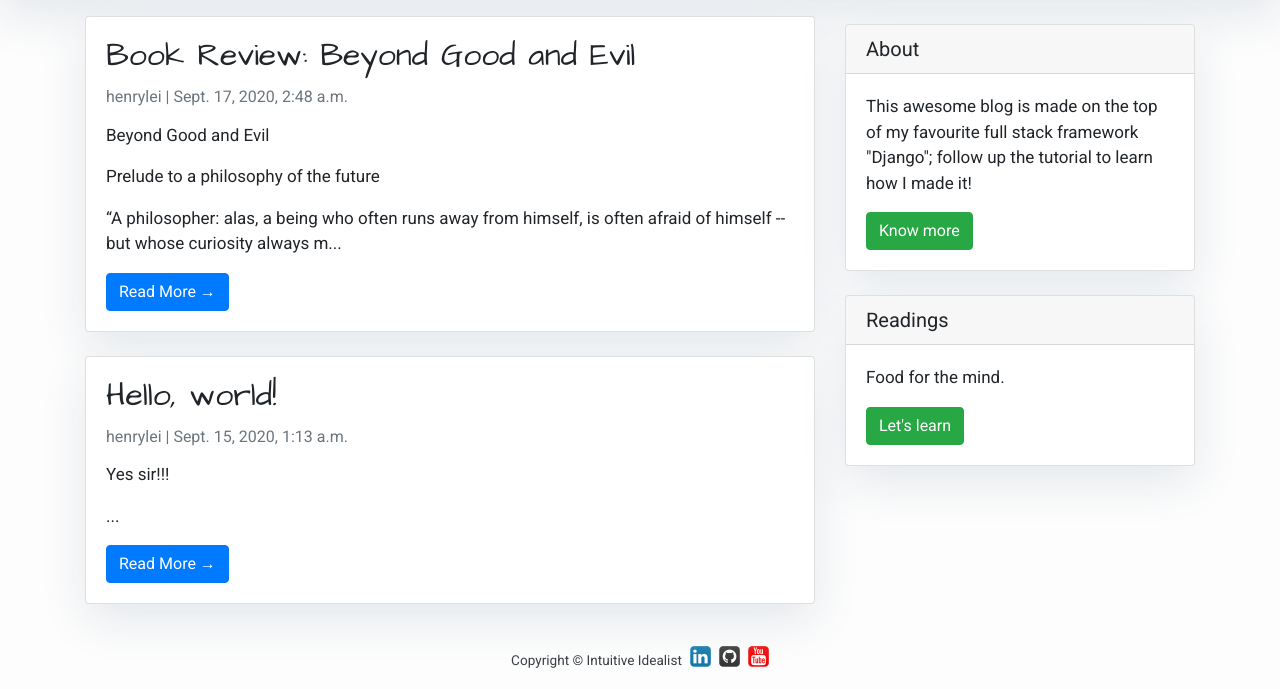
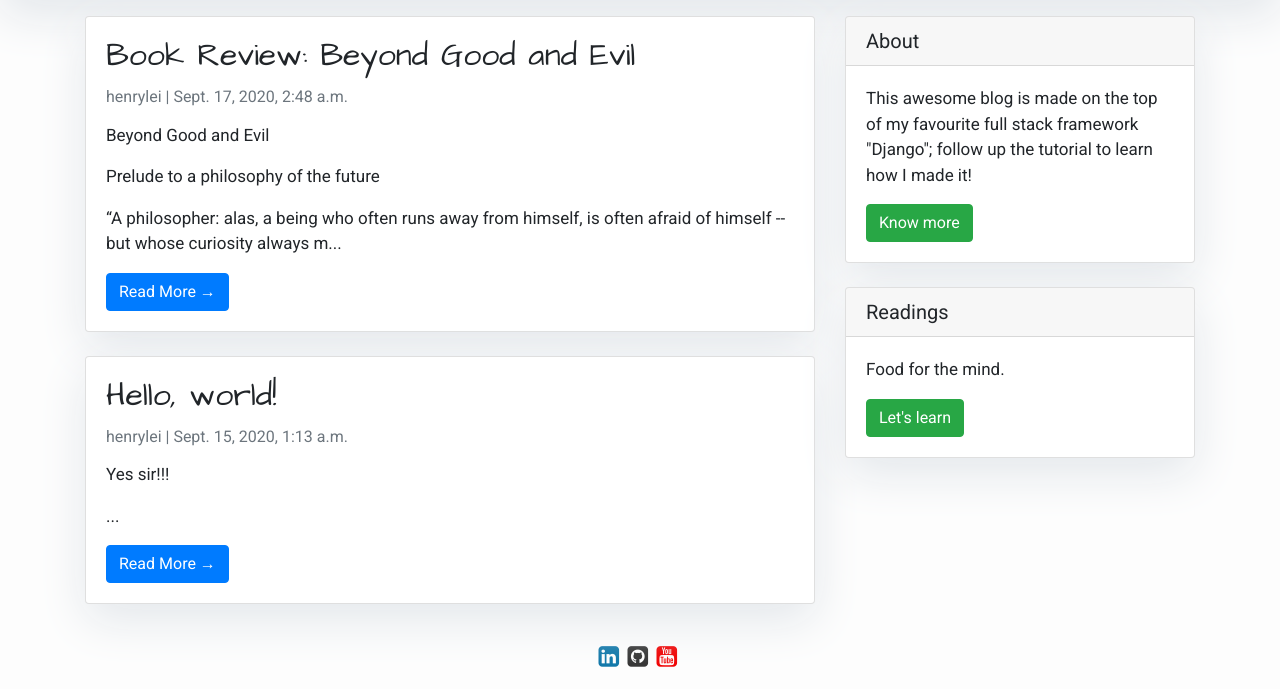
Before and after one commit to henrylei2000/mysite, a Django app: page / in a window 1280 px wide. Shown: the part 200-889 px from the top of the page. Run offline with Django 3.2, Linux system fonts and the light colour scheme; data comes from the database, SQL or seed files in the repository; some libraries are stand-ins or nearby versions.

Commit message:
layout change

```diff
--- a/blog/templates/base.html
+++ b/blog/templates/base.html
@@ -66,11 +66,9 @@
         <!-- Footer -->
         <footer class="py-3 bg-grey">
             <p class="m-0 text-dark text-center ">
-                <small>Copyright &copy; Intuitive Idealist</small>&nbsp;
                 <a href="https://www.linkedin.com/in/henry-lei-b00708180/"><i class="fa fa-linkedin-square" style="font-size:24px;color:#0e76a8"></i></a>&nbsp;
                 <a href="https://github.com/henrylei2000"><i class="fa fa-github-square" style="font-size:24px;color:#333"></i></a>&nbsp;
-                <a href="https://www.youtube.com/channel/UClE9FhHSvBLb1doZfDMyi_A"><i class="fa fa-youtube-square" style="font-size:24px;color:#f00000"></i></a>
-
+                <a href="https://www.youtube.com/channel/UClE9FhHSvBLb1doZfDMyi_A"><i class="fa fa-youtube-square" style="font-size:24px;color:#f00000"></i></a>&nbsp;
             </p>
         </footer>
     </body>
--- a/blog/templates/sidebar.html
+++ b/blog/templates/sidebar.html
@@ -2,12 +2,10 @@
         .card{
             box-shadow: 0 16px 48px #E3E7EB;
         }
-
 </style>
-
 <!-- Sidebar Widgets Column -->
 <div class="col-md-4 float-right ">
-    <div class="card my-4">
+    <div class="card my-3">
         <h5 class="card-header">About</h5>
         <div class="card-body">
             <p class="card-text">This awesome blog is made on the top of my favourite full stack framework "Django"; follow up the tutorial to learn how I made it!</p>
@@ -15,7 +13,6 @@
                class="btn btn-success">Know more</a>
         </div>
     </div>
-
     <div class="card my-4">
         <h5 class="card-header">Readings</h5>
         <div class="card-body">
```
